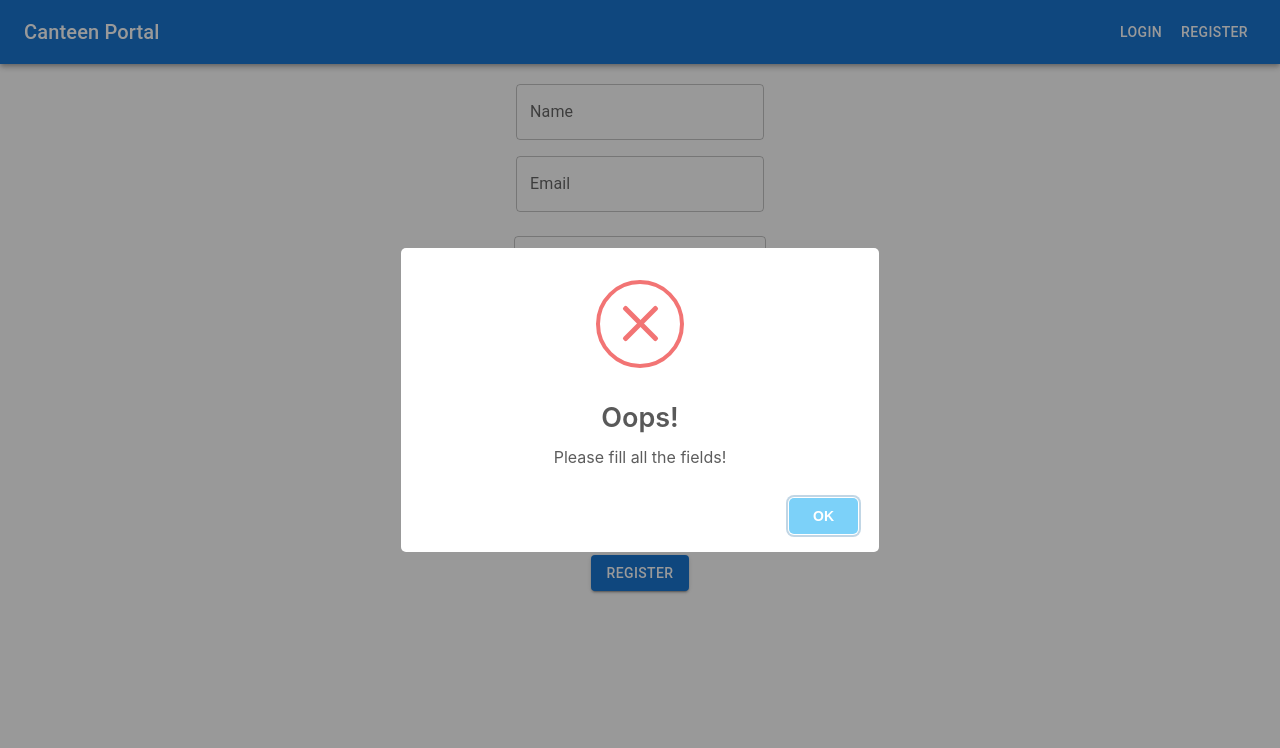
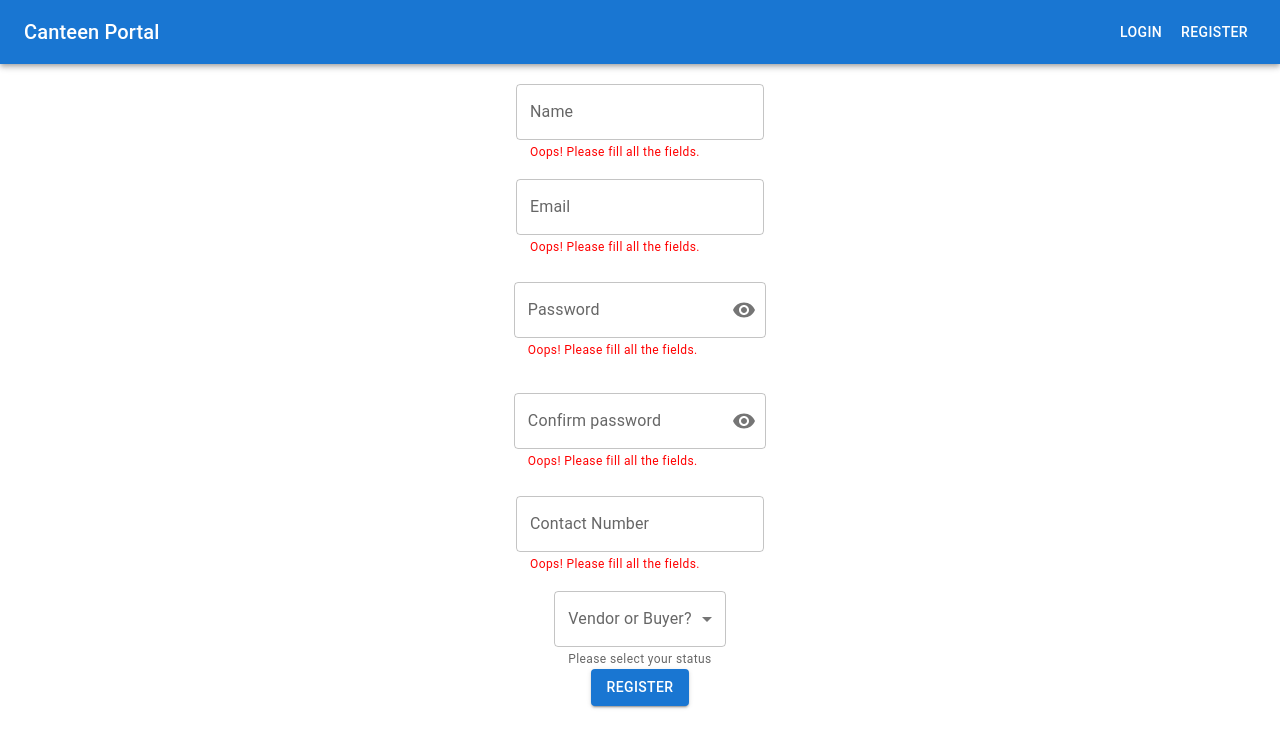
Before and after one commit to AnuragDixitt/NUFoodOrder, a React (Create React App) app in the folder frontend/: page /register in a window 1280 px wide. Both pictures are taken after a click on the button "REGISTER". Shown: the top 748 px of the page. Built offline with nearby package versions, Linux system fonts and the light colour scheme.

Commit message:
Register validation

```diff
--- a/frontend/src/components/common/Register.js
+++ b/frontend/src/components/common/Register.js
@@ -17,6 +17,8 @@ import InputLabel from '@mui/material/InputLabel';
 import FormControl from '@mui/material/FormControl';
 import Visibility from '@mui/icons-material/Visibility';
 import VisibilityOff from '@mui/icons-material/VisibilityOff';
+import  {FormHelperText}  from '@mui/material';
+
 
 
 const Register = (props) => {
@@ -40,6 +42,10 @@ const Register = (props) => {
     const [showPassword, setShowPassword] = useState(false);
     const [showConfPass, setShowConfPass] = useState(false);
 
+    const [error, setError] = useState("");
+    const [emailError, setEmailError] = useState('');
+
+
     const onChangeMoney = (e) => {
         setMoney(e.target.value);
     };
@@ -62,6 +68,15 @@ const Register = (props) => {
 
 	const onChangeEmail = (event) => {
 		setEmail(event.target.value);
+        if(!String(event.target.value).toLowerCase()
+            .match(
+            /^(([^<>()[\]\\.,;:\s@"]+(\.[^<>()[\]\\.,;:\s@"]+)*)|.(".+"))@((\[[0-9]{1,3}\.[0-9]{1,3}\.[0-9]{1,3}\.[0-9]{1,3}\])|(([a-zA-Z\-0-9]+\.)+[a-zA-Z]{2,}))$/
+            ))
+            {
+                // swal('Error', 'Please enter valid email', 'error');
+                console.log("Checking email ")
+                setEmailError('Invalid Email Id');
+            }
 	};
 
     const onChangeDate = (event) => {
@@ -77,7 +92,18 @@ const Register = (props) => {
     };
 
     const onChangeContactNo = (event) => {
-        setContactNo(event.target.value);
+
+        const value = event.target.value;
+        setContactNo(value);
+
+        // setContactNo(event.target.value);
+        if (value.length === 1) {
+            setError('');
+          } else if (!/^\d+$/.test(value)){ //|| value.length > 10) {
+            setError('Invalid contact number');
+          } else {
+            setError('');
+          }
     };
 
     const onChangeStatus = (event) => {
@@ -121,13 +147,14 @@ const Register = (props) => {
         if (Password === confirmPass) {
             const bad = Boolean(ContactNo === null || ContactNo === 0 || Number(ContactNo) === NaN);
             if (Name === '' || Email === '' || Password === '' || bad || Status === '') {
-                swal("Oops!", "Please fill all the fields!", "error");
+                // swal("Oops!", "Please fill all the fields!", "error");
+                setError("Oops! Please fill all the fields.")
                 return;
             }
-
             if (Status === 'Vendor') {
                 if (ShopName === '' || OpeningTime === null || ClosingTime === null) {
-                    swal("Oops!", "Please fill all the fields!", "error");
+                    // swal("Oops!", "Please fill all the fields!", "error");
+                    setError("Oops! vendor details are missing")
                     return;
                 }
 
@@ -156,6 +183,7 @@ const Register = (props) => {
 
                 if (Age === null || BatchName === '' || Money === null) {
                     swal("Oops!", "Please fill all the fields!", "error");
+                    setError("Oops Please fill all the fields")
                     return;
                 }
                 const newUser = {
@@ -183,6 +211,7 @@ const Register = (props) => {
             resetInputs();
         } else {
             swal('Invalid', 'Please confirm your password correctly.', 'warning');
+            setError("Invalid details, Please check confirm password")
         }
 	};
 
@@ -195,6 +224,7 @@ const Register = (props) => {
                         variant='outlined'
                         value={Name}
                         onChange={onChangeUsername}
+                        helperText={<span style={{color: Name.trim().length === 0 ? 'red' : 'inherit'}}>{Name.trim().length === 0 ? error : ' '}</span>}
                     />
                 </Grid>
                 <Grid item xs={12}>
@@ -203,6 +233,14 @@ const Register = (props) => {
                         variant='outlined'
                         value={Email}
                         onChange={onChangeEmail}
+                        helperText={[
+                            <span key={1} style={{ color: Email.trim().length === 0 ? 'red' : error ? 'red' : 'inherit' }}>
+                              {Email.trim().length === 0 ? error : ' '}
+                            </span>,
+                            <span key={2} style={{ color: !Email.match(/^(([^<>()[\]\\.,;:\s@"]+(\.[^<>()[\]\\.,;:\s@"]+)*)|.(".+"))@((\[[0-9]{1,3}\.[0-9]{1,3}\.[0-9]{1,3}\.[0-9]{1,3}\])|(([a-zA-Z\-0-9]+\.)+[a-zA-Z]{2,}))$/) && emailError ? 'red' : 'inherit' }}>
+                              {!Email.match(/^(([^<>()[\]\\.,;:\s@"]+(\.[^<>()[\]\\.,;:\s@"]+)*)|.(".+"))@((\[[0-9]{1,3}\.[0-9]{1,3}\.[0-9]{1,3}\.[0-9]{1,3}\])|(([a-zA-Z\-0-9]+\.)+[a-zA-Z]{2,}))$/) && emailError ? emailError : ' '}
+                            </span>
+                          ]}
                     />
                 </Grid>
                 <Grid item xs={12}>
@@ -227,6 +265,11 @@ const Register = (props) => {
                         }
                         label="Password"
                     />
+                    {!Password && error && (
+                    <FormHelperText style={{color : "red"}}>
+                        {error}
+                    </FormHelperText>
+                    )}
                     </FormControl>
                 </Grid>
                 <Grid item xs={12}>
@@ -251,6 +294,11 @@ const Register = (props) => {
                         }
                         label="Password"
                     />
+                    {!confirmPass && error && (
+                    <FormHelperText style={{color : "red"}}>
+                        {error}
+                    </FormHelperText>
+                    )}
                     </FormControl>
                 </Grid>
                 <Grid item xs={12}>
@@ -259,6 +307,12 @@ const Register = (props) => {
                         variant='outlined'
                         value={ContactNo}
                         onChange={onChangeContactNo}
+                        helperText={error ? (
+                            <span style={{ color: 'red' }}>
+                              {error}
+                            </span>
+                          ) : (' '
+                          )}
                     />
                 </Grid>
                 <Grid item xs={12}>
@@ -291,6 +345,8 @@ const Register = (props) => {
                             variant='outlined'
                             value={ShopName}
                             onChange={onChangeShopName}
+                            helperText={<span style={{color: ShopName.trim().length === 0 ? 'red' : 'inherit'}}>{ShopName.trim().length === 0 ? error : ' '}</span>}
+
                         />
                     </Grid>
                     <Grid item xs={12}>
@@ -328,6 +384,7 @@ const Register = (props) => {
                             variant='outlined'
                             value={Money}
                             onChange={onChangeMoney}
+                            helperText={error}
                         />
                     </Grid>
                     <Grid item xs={12}>
@@ -336,6 +393,7 @@ const Register = (props) => {
                             variant='outlined'
                             value={Age}
                             onChange={onChangeAge}
+                            helperText={error}
                         />
                     </Grid>
                     <Grid item xs={12}>
```
